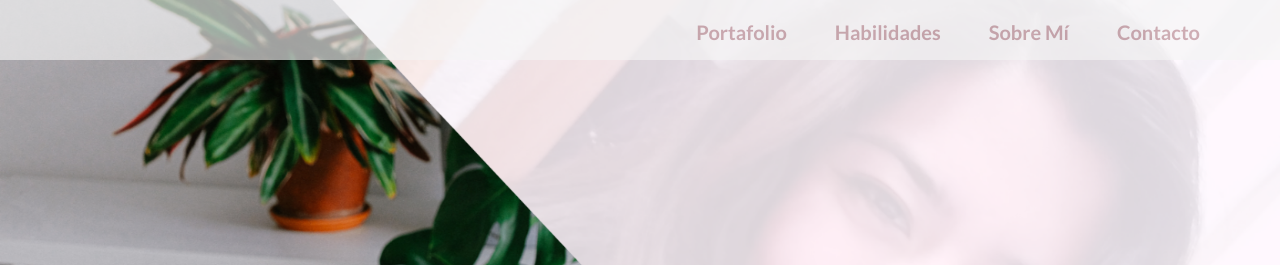
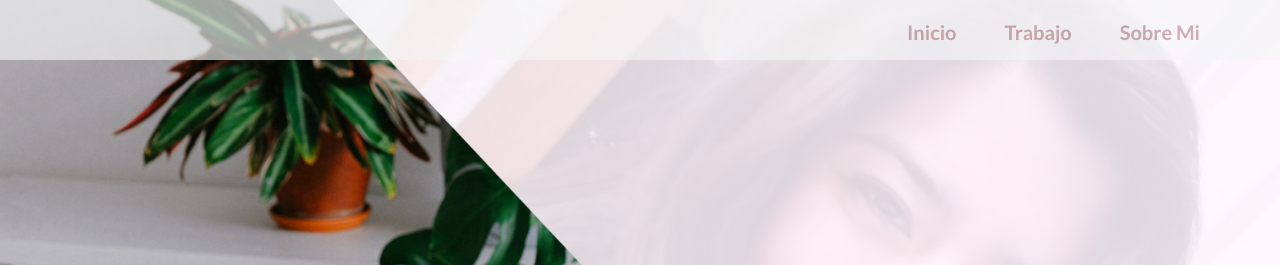
Before and after one commit to yarelosa/Portfolio, a plain HTML site: page index.html in a window 1280 px wide. Shown: the top 265 px of the page. Drawn offline with Linux system fonts and the light colour scheme.

Commit message:
cambio de menu

```diff
--- a/index.html
+++ b/index.html
@@ -13,10 +13,9 @@
   <header class="header fadeOut">
     <nav class="navbar fadeOut2">
       <ul class="navbar_menu">
-        <li>Portafolio</li>
-        <li>Habilidades</li>
-        <li>Sobre Mí</li>
-        <li>Contacto</li>
+        <li>Inicio</li>
+        <li>Trabajo</li>
+        <li>Sobre Mi</li>
       </ul>
     </nav>
   </header>
```
